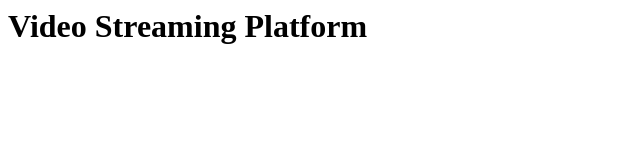
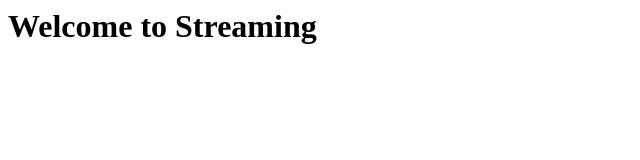
Before and after one commit to Rohith-cool/VideoStreaming, a plain HTML site: page index.html in a window 1280 px wide. Shown: the whole page, without its empty margins (0-640 px from the left). Drawn offline with Linux system fonts and the light colour scheme.

Commit message:
Main header updated

```diff
--- a/index.html
+++ b/index.html
@@ -1 +1 @@
-<h1>Video Streaming Platform</h1>
+<h1>Welcome to Streaming</h1>
```
